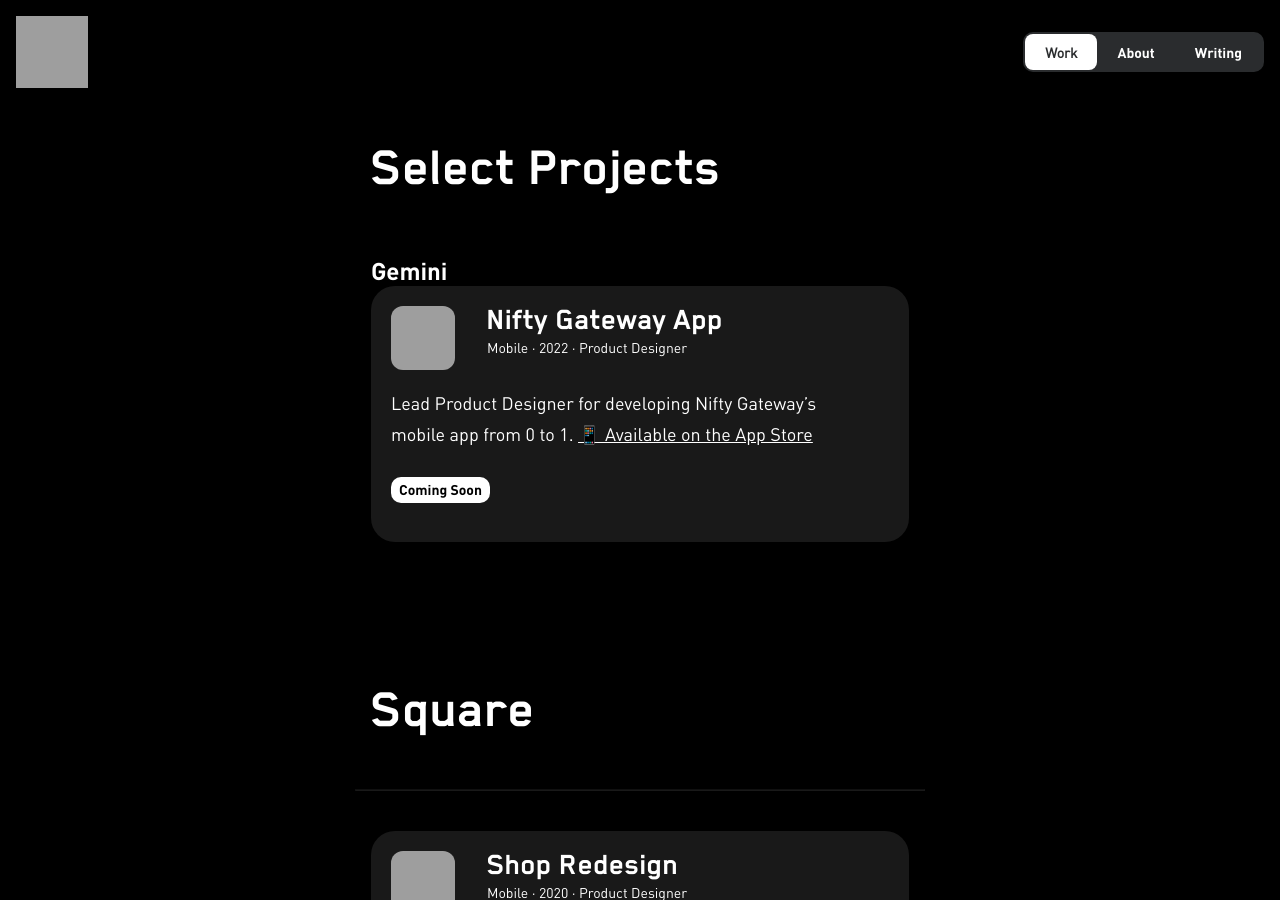
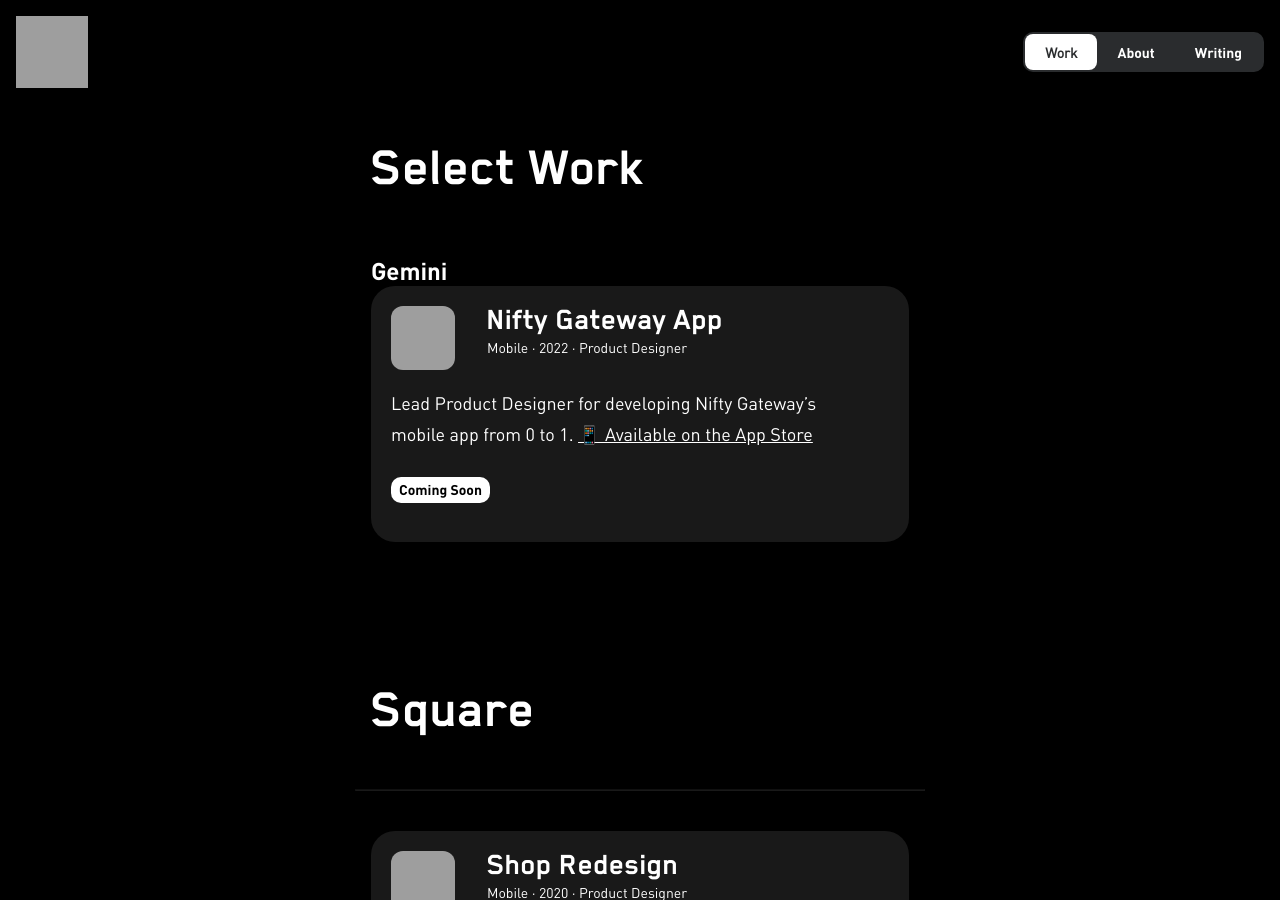
Before and after one commit to jotd/jotd-portfolio, a Jekyll site: the page work/index.html, which Jekyll copies as it is, in a window 1280 px wide and 900 px high, cut to the strip 0-900 px from the top of the window. Built offline with Jekyll 4.4.1, drawn with Linux system fonts in a browser that asks for light colours; grey boxes are pictures that could not be loaded.

Commit message:
Update index.html

```diff
--- a/work/index.html
+++ b/work/index.html
@@ -39,7 +39,7 @@
 
   <div class="content-home">
     <div id="margin-below-header">
-      <h1 class="header-work">Select Projects</h1>
+      <h1 class="header-work">Select Work</h1>
     </div>
 
     <div class="content-about">
```
